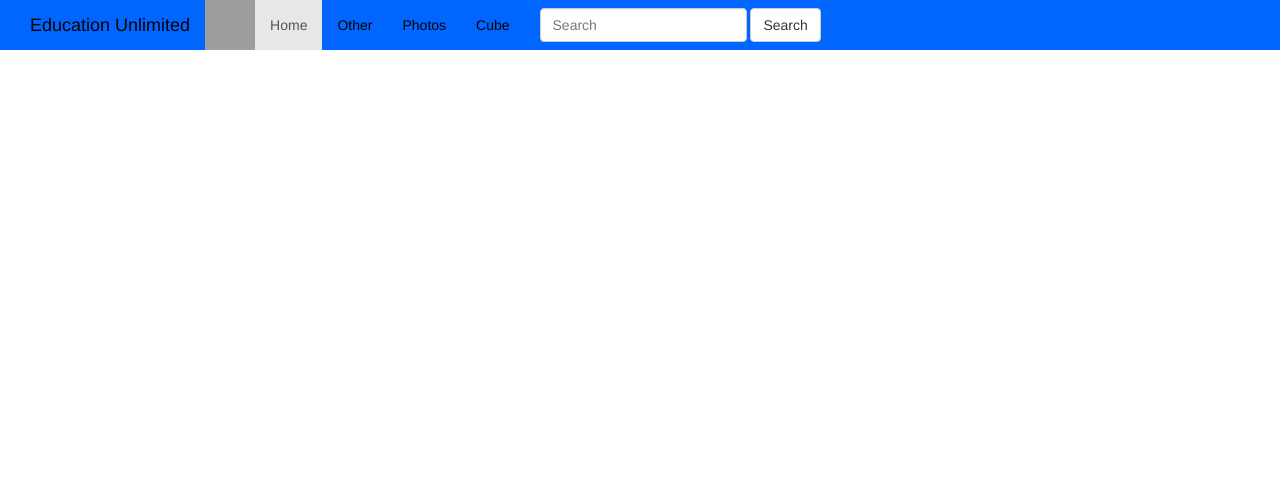
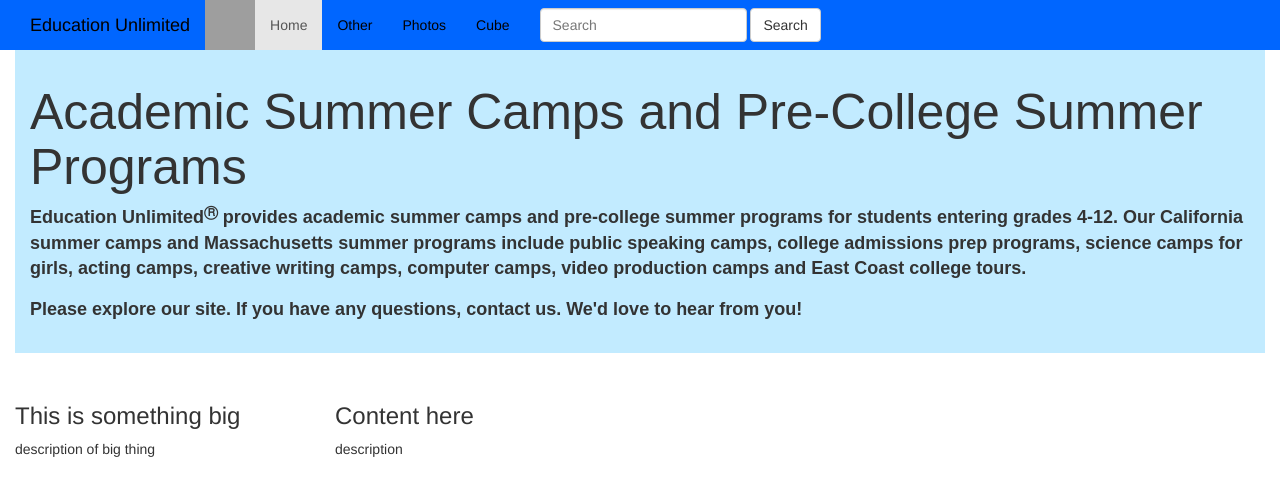
Before and after one commit to pkoushik/eufinal, a plain HTML site: page index.html in a window 1280 px wide. Drawn offline with Linux system fonts and the light colour scheme; grey boxes are pictures that could not be loaded.

Commit message:
Content
added content to the jack

```diff
--- a/bootstrap/css/extrastrap.css
+++ b/bootstrap/css/extrastrap.css
@@ -9,11 +9,25 @@
 {
 	color:#000000;
 }
-#CAT
-{
-	padding-left:90px;
-}
 .jumbotron
 {
-	background-color:#999999;
+	background-color:#C2EBFF;
 }
+
+.jumbotron {
+	padding: 15px;
+	margin-bottom: 30px;
+	color: inherit;
+}
+
+.jumbotron h2 {
+    font-size: 50px;
+    font-family: "GatsbyFLF-Bold", sans-serif;
+ }
+
+.jumbotron p {
+	font-family: 'Corbert', sans-serif;
+	margin-bottom: 15px;
+	font-size: 18px;
+	font-weight: 700;
+}
--- a/index.html
+++ b/index.html
@@ -4,7 +4,7 @@
 			<title>Education Unlimited</title>
 			<link href="bootstrap/css/bootstrap.min.css" rel="stylesheet" media="screen"/>
 			<link href="bootstrap/css/extrastrap.css" rel="stylesheet" media="screen"/>
-		</head>
+			<link href='http://fonts.googleapis.com/css?family=Inconsolata:400,700' rel='stylesheet' type='text/css'>
 		<body>
 			<nav class="navbar-default">
 				<div class="container-fluid">
@@ -28,5 +28,24 @@
 					</div>
 				</div>
 			</nav>
+			<div class="container-fluid">
+				<div class="jumbotron">
+					<h2>Academic Summer Camps and Pre-College Summer Programs</h2>
+					<p>Education Unlimited<sup>&#x24c7;</sup> provides academic summer camps and pre-college summer programs for students entering grades 4-12. Our California summer camps and Massachusetts summer programs include public speaking camps, college admissions prep programs, science camps for girls, acting camps, creative writing camps, computer camps, video production camps and East Coast college tours.</p>
+					<p>Please explore our site. If you have any questions, contact us. We'd love to hear from you!</p>
+				</div>
+			</div>
+			<div class="container-fluid">
+				<div class="row">
+					<div class="col-md-3">
+						<h3>This is something big</h3>
+						<p>description of big thing</p>
+					</div>
+					<div class="col-md-9">
+						<h3>Content here</h3>
+						<p>description</p>
+					</div>
+				</div>
+			</div>
 		</body>
 	</html>
```
